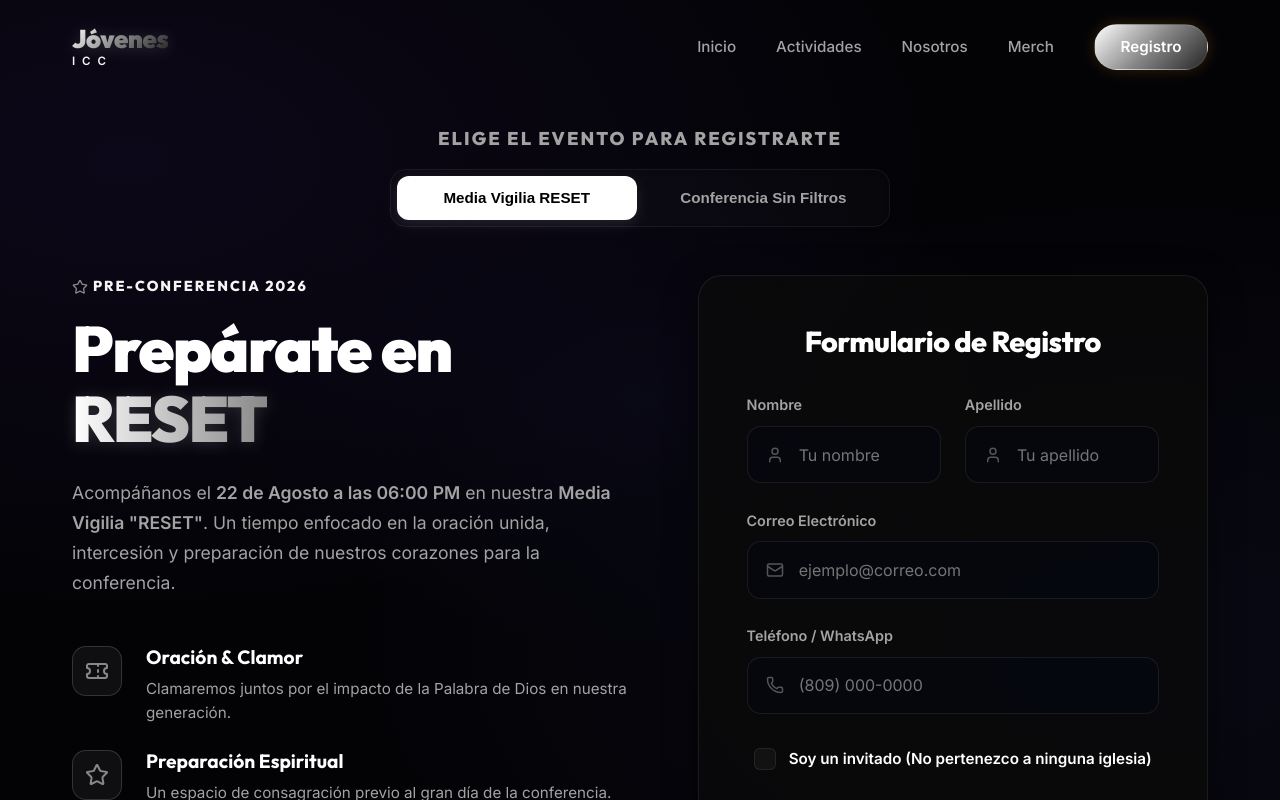
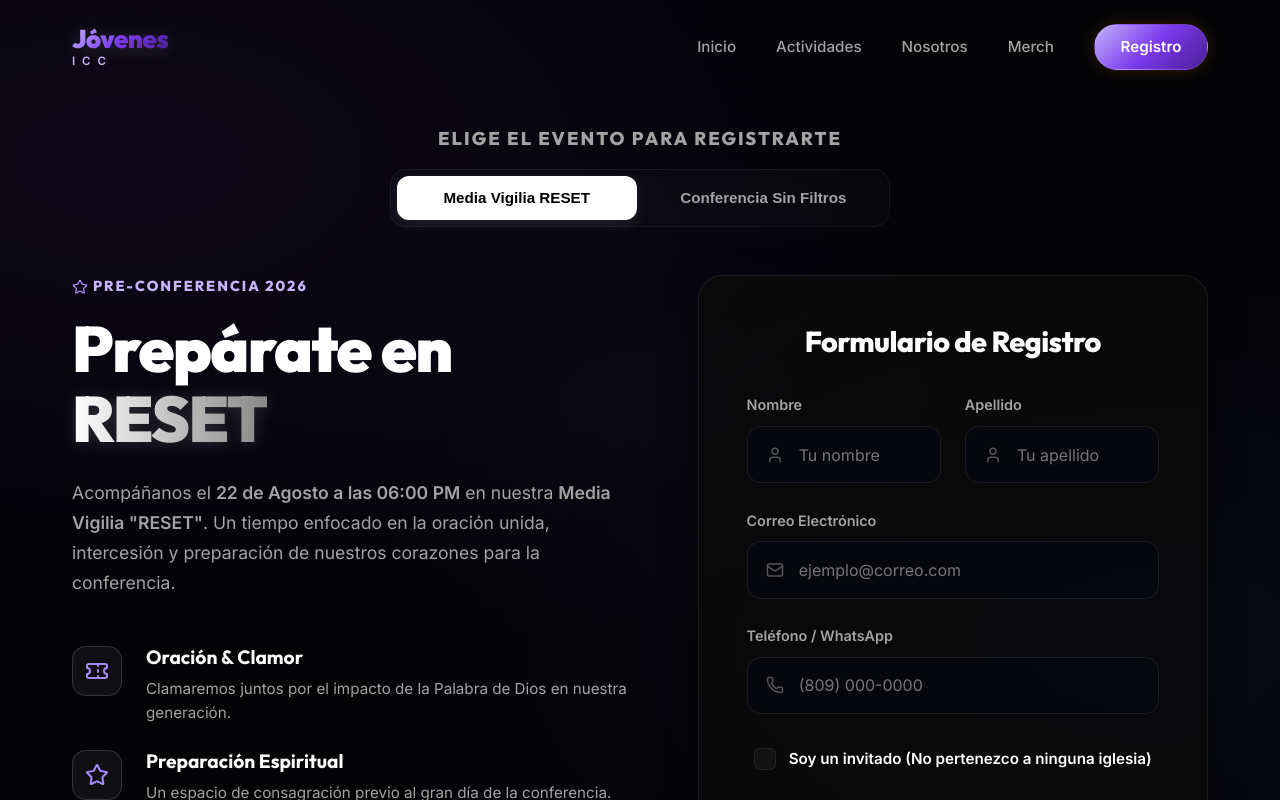
Before and after one commit to Kevito11/OneTwentyOne-kvaldez, a React (Vite) app: page /registro in a window 1280 px wide. Shown: the top 800 px of the page. Built offline with nearby package versions, Linux system fonts and the light colour scheme.

Commit message:
feat: add automatic yellow theme switch starting Aug 1st

```diff
--- a/src/App.jsx
+++ b/src/App.jsx
@@ -1,3 +1,4 @@
+import React, { useEffect } from 'react';
 import { BrowserRouter as Router, Routes, Route, useLocation } from 'react-router-dom';
 import Navbar from './components/layout/Navbar';
 import Footer from './components/layout/Footer';
@@ -34,6 +35,18 @@ function AppContent() {
 }
 
 function App() {
+  useEffect(() => {
+    try {
+      const now = new Date();
+      const targetDate = new Date(2026, 7, 1); // August 1st, 2026
+      if (now >= targetDate) {
+        document.body.classList.add('yellow-theme');
+      }
+    } catch (e) {
+      console.error("Error setting dynamic yellow theme:", e);
+    }
+  }, []);
+
   return (
     <Router>
       <ScrollToTop />
--- a/src/index.css
+++ b/src/index.css
@@ -368,8 +368,30 @@ body.lightbox-active .main-content {
   z-index: 2500 !important;
 }
 
-/* Media Vigilia (RESET) custom ambient background */
+/* Yellow Theme active starting August 1st, 2026 */
+body.yellow-theme {
+  --accent-color: #f59e0b; /* Amber Yellow */
+  --accent-light: #fef3c7; /* Warm Gold Light */
+  --accent-blue: #f59e0b; /* Warm Gold */
+  --accent-gradient: linear-gradient(135deg, #fbbf24 0%, #d97706 50%, #78350f 100%);
+  --accent-glow: rgba(245, 158, 11, 0.08);
+  --blue-glow: rgba(245, 158, 11, 0.12);
+
+  background-image:
+    radial-gradient(at 10% 20%, rgba(245, 158, 11, 0.02) 0px, transparent 55%),
+    radial-gradient(at 90% 80%, rgba(217, 119, 6, 0.03) 0px, transparent 55%),
+    radial-gradient(at 50% 50%, rgba(245, 158, 11, 0.01) 0px, transparent 50%);
+}
+
+/* Media Vigilia (RESET) custom purple/indigo theme overrides */
 body.vigilia-mode {
+  --accent-color: #a78bfa; /* Lavender Purple */
+  --accent-light: #c4b5fd; /* Soft Purple Light */
+  --accent-blue: #a78bfa; /* Lavender Purple */
+  --accent-gradient: linear-gradient(135deg, #c4b5fd 0%, #7c3aed 50%, #4c1d95 100%);
+  --accent-glow: rgba(124, 58, 237, 0.08);
+  --blue-glow: rgba(124, 58, 237, 0.12);
+
   background-color: #030306 !important;
   background-image:
     radial-gradient(at 10% 20%, rgba(124, 58, 237, 0.08) 0px, transparent 50%),
```
